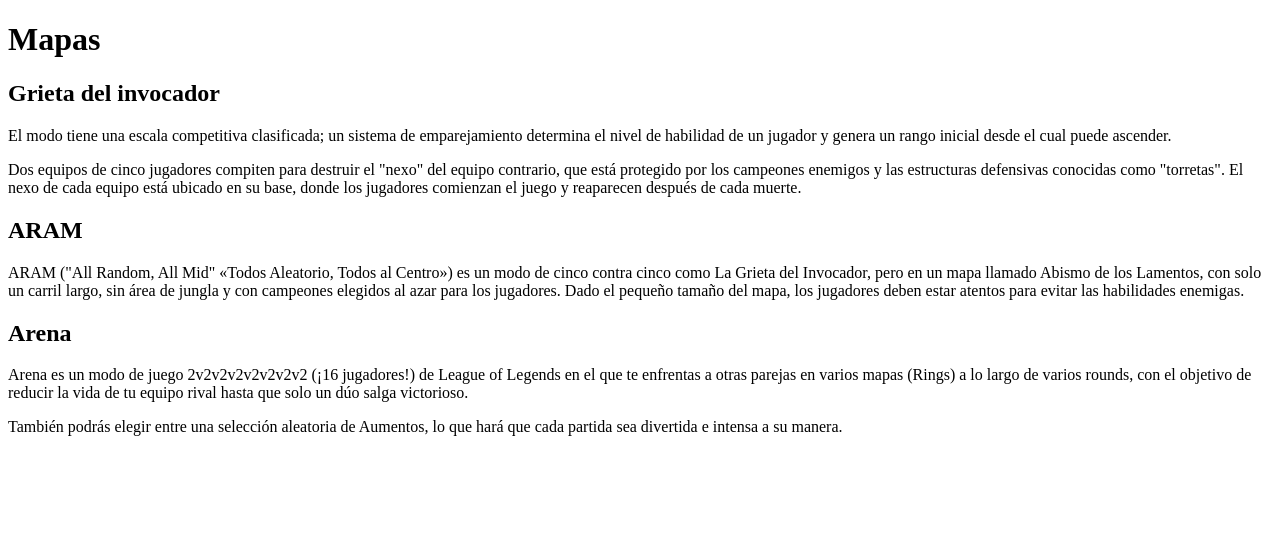
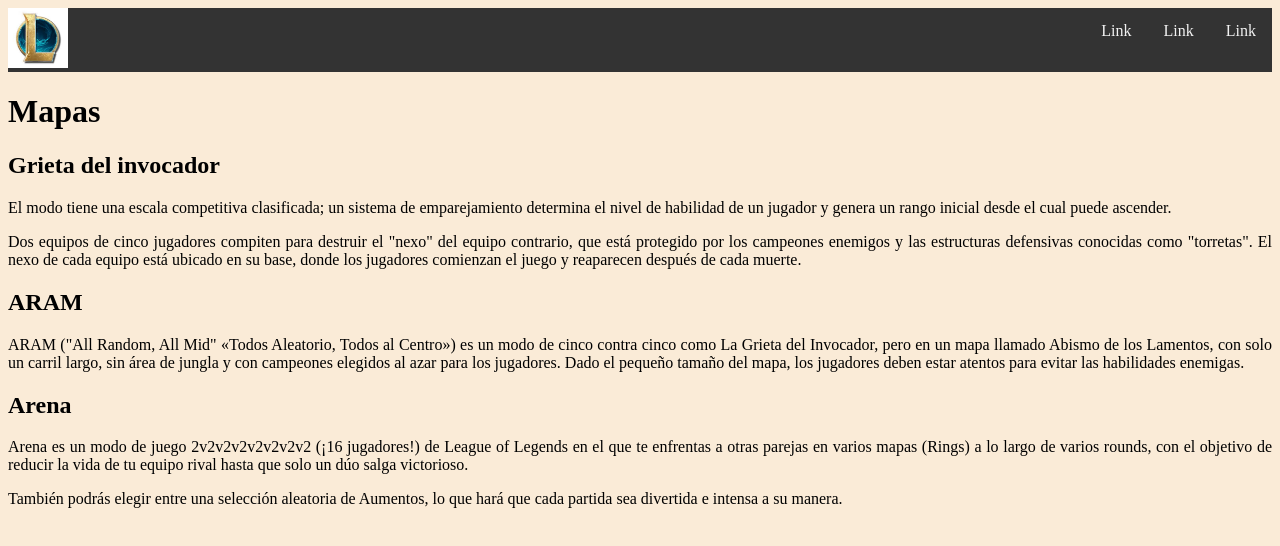
Before and after one commit to emdickim/League_of_legends_web, a plain HTML site: page Mapas.html in a window 1280 px wide. Drawn offline with Linux system fonts and the light colour scheme.

Commit message:
añadido expansión + urls

```diff
--- a/Mapas.html
+++ b/Mapas.html
@@ -4,8 +4,17 @@
     <meta charset="UTF-8">
     <meta name="viewport" content="width=device-width, initial-scale=1.0">
     <title>League of legends</title>
+    <link rel="stylesheet" href="/css/style.css">
 </head>
 <body>
+    <div class="topnav">
+        <!--FORMATEAR ESTO COMO ES DEBIDO-->
+        <img src="/img/favicon.ico" alt="Logo" id ="logo">
+        <!---->
+        <a href="#">Link</a>
+        <a href="#">Link</a>
+        <a href="#">Link</a>
+      </div>
     <h1>Mapas</h1>
     <h2>Grieta del invocador</h2>
         <p> El modo tiene una escala competitiva clasificada; un sistema de emparejamiento determina el nivel de habilidad de un jugador y genera un rango inicial desde el cual puede ascender.
```
Also changed, not shown: img/ARENAHD.webp (added), img/AramHD.jpg (added), img/Grietadelinvocador.webp (added).
